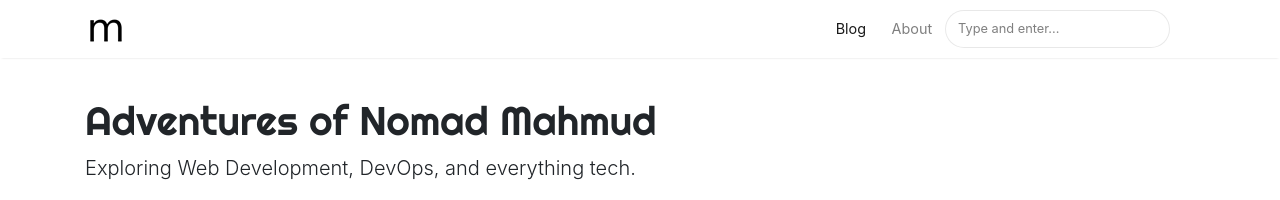
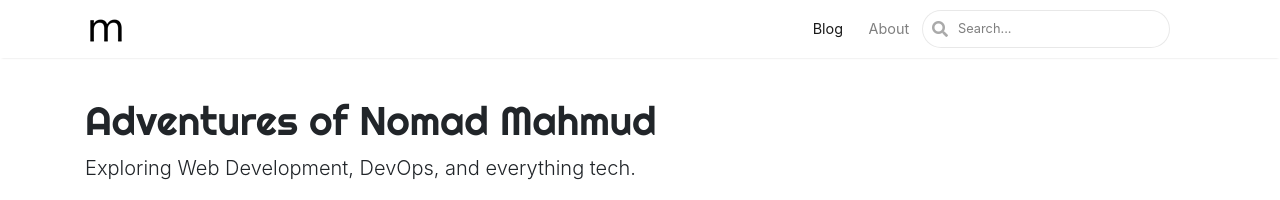
Before and after one commit to am-mahmud/am-mahmud.github.io, a Jekyll site: the page built from index.html, in a window 1280 px wide. Shown: the top 200 px of the page. Built offline with Jekyll 4.4.1, drawn with Linux system fonts in a browser that asks for light colours; nearby versions of some CDN libraries; the list of posts is cut into pages by our own code.

Commit message:
File updated

```diff
--- a/_includes/search-lunr.html
+++ b/_includes/search-lunr.html
@@ -1,21 +1,41 @@
-<script src="{{site.baseurl}}/assets/js/lunr.js"></script>
-
+<script src="{{ site.baseurl }}/assets/js/lunr.js"></script>
 
 <style>
-    .lunrsearchresult .title {color: #d9230f;}
-    .lunrsearchresult .url {color: silver;}
-    .lunrsearchresult a {display: block; color: #777;}
-    .lunrsearchresult a:hover, .lunrsearchresult a:focus {text-decoration: none;}
-    .lunrsearchresult a:hover .title {text-decoration: underline;}
+    .lunrsearchresult .title { color: #d9230f; }
+    .lunrsearchresult .url { color: silver; }
+    .lunrsearchresult a { display: block; color: #777; }
+    .lunrsearchresult a:hover, .lunrsearchresult a:focus { text-decoration: none; }
+    .lunrsearchresult a:hover .title { text-decoration: underline; }
+
+    /* Search icon styling */
+    .search-wrapper {
+        position: relative;
+        display: inline-block;
+    }
+    .search-wrapper input {
+        padding-left: 35px; /* Space for icon */
+    }
+    .search-wrapper .fa-search {
+        position: absolute;
+        top: 50%;
+        left: 10px;
+        transform: translateY(-50%);
+        color: #aaa;
+        font-size: 16px;
+        pointer-events: none;
+    }
 </style>
 
-
 <form class="bd-search" onSubmit="return lunr_search(document.getElementById('lunrsearch').value);">
-    <input type="text" class="form-control text-small launch-modal-search" id="lunrsearch" name="q" maxlength="255" value="" placeholder="Type and enter..."/>
+    <div class="search-wrapper">
+        <i class="fa fa-search"></i>
+        <input type="text" class="form-control text-small launch-modal-search" id="lunrsearch"
+               name="q" maxlength="255" value="" placeholder="Search..." />
+    </div>
 </form>
 
 <div id="lunrsearchresults">
     <ul></ul>
 </div>
 
-<script src="{{site.baseurl}}/assets/js/lunrsearchengine.js"></script>
+<script src="{{ site.baseurl }}/assets/js/lunrsearchengine.js"></script>
--- a/_layouts/default.html
+++ b/_layouts/default.html
@@ -5,6 +5,9 @@
 <meta name="viewport" content="width=device-width, initial-scale=1, shrink-to-fit=no">
 
 <link rel="icon" href="{{ site.baseurl }}/assets/images/logo.png">
+
+<link rel="stylesheet" href="https://cdnjs.cloudflare.com/ajax/libs/font-awesome/6.5.0/css/all.min.css">
+
 
 <title>{{ page.title }} | {{site.name}}</title>
 
```
